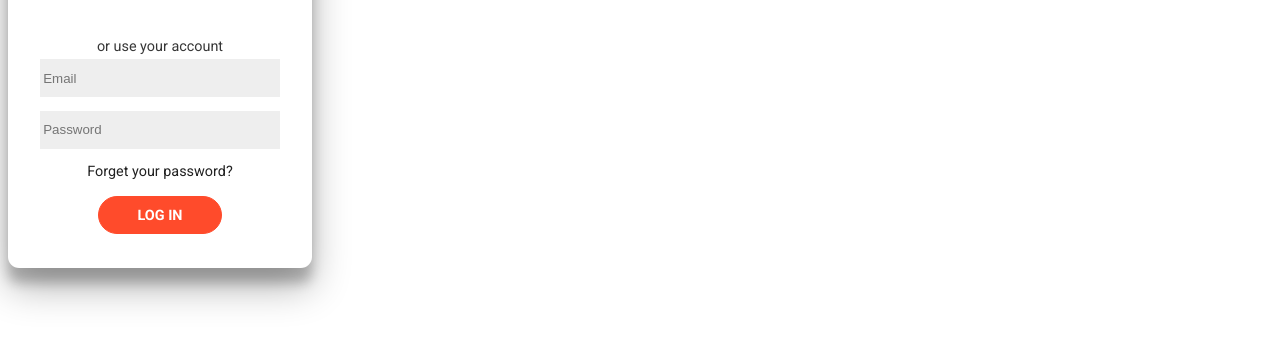
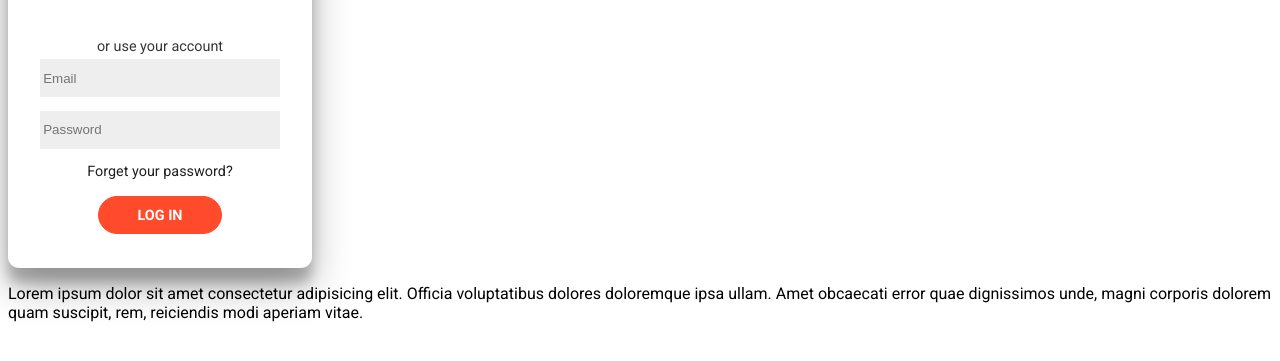
Before and after one commit to alishbannoor2/Web-Development, a plain HTML site: page index.html in a window 1280 px wide. Shown: the part 207-568 px from the top of the page. Drawn offline with Linux system fonts and the light colour scheme.

Commit message:
Index.html chnaged

```diff
--- a/index.html
+++ b/index.html
@@ -23,5 +23,6 @@
 			<a href="#" type="submit" class="btn btn-primary">log in</a>
 		</form>
 	</div>
+	<p>Lorem ipsum dolor sit amet consectetur adipisicing elit. Officia voluptatibus dolores doloremque ipsa ullam. Amet obcaecati error quae dignissimos unde, magni corporis dolorem quam suscipit, rem, reiciendis modi aperiam vitae.</p>
 </body>
 </html>
```
